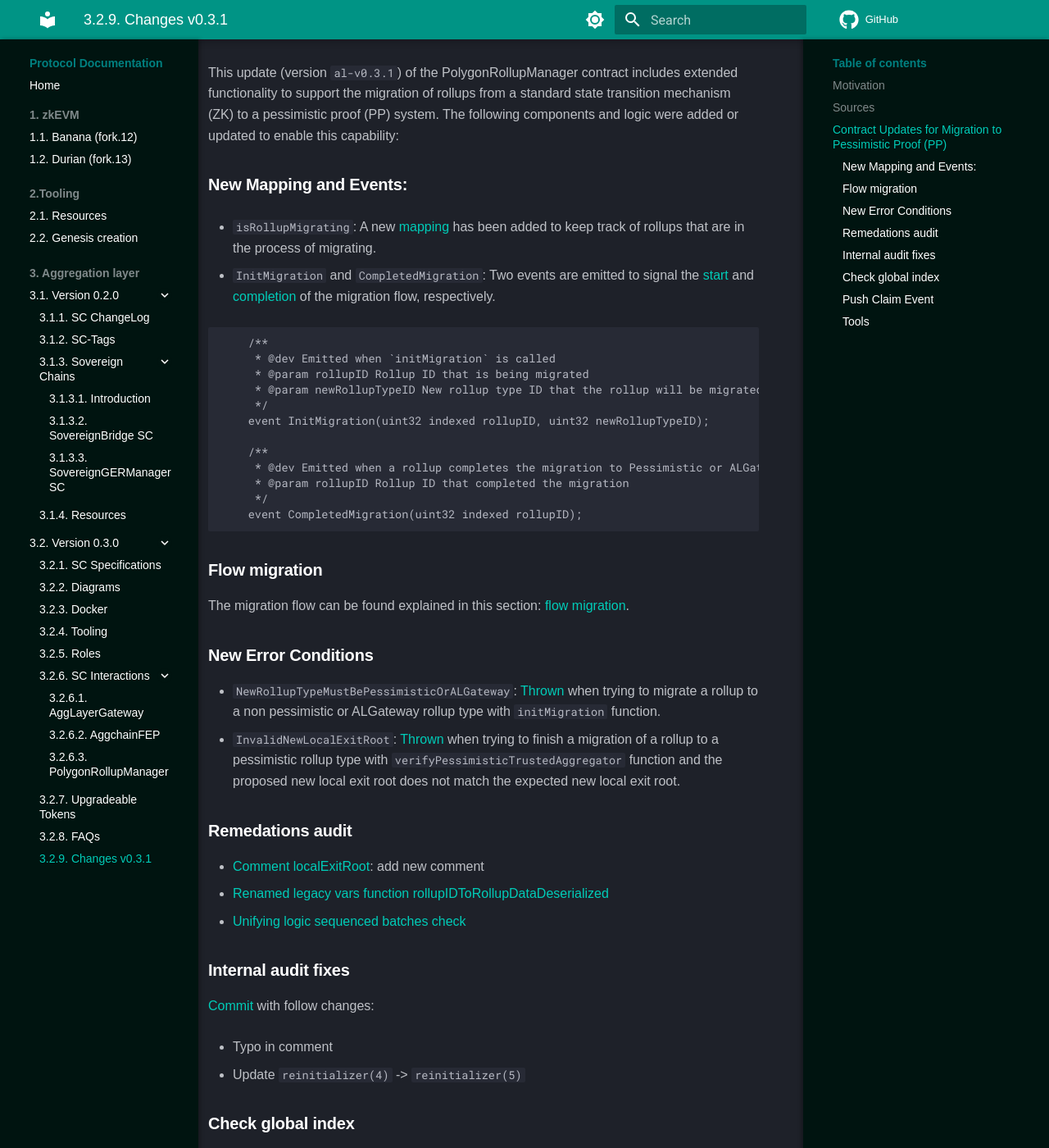
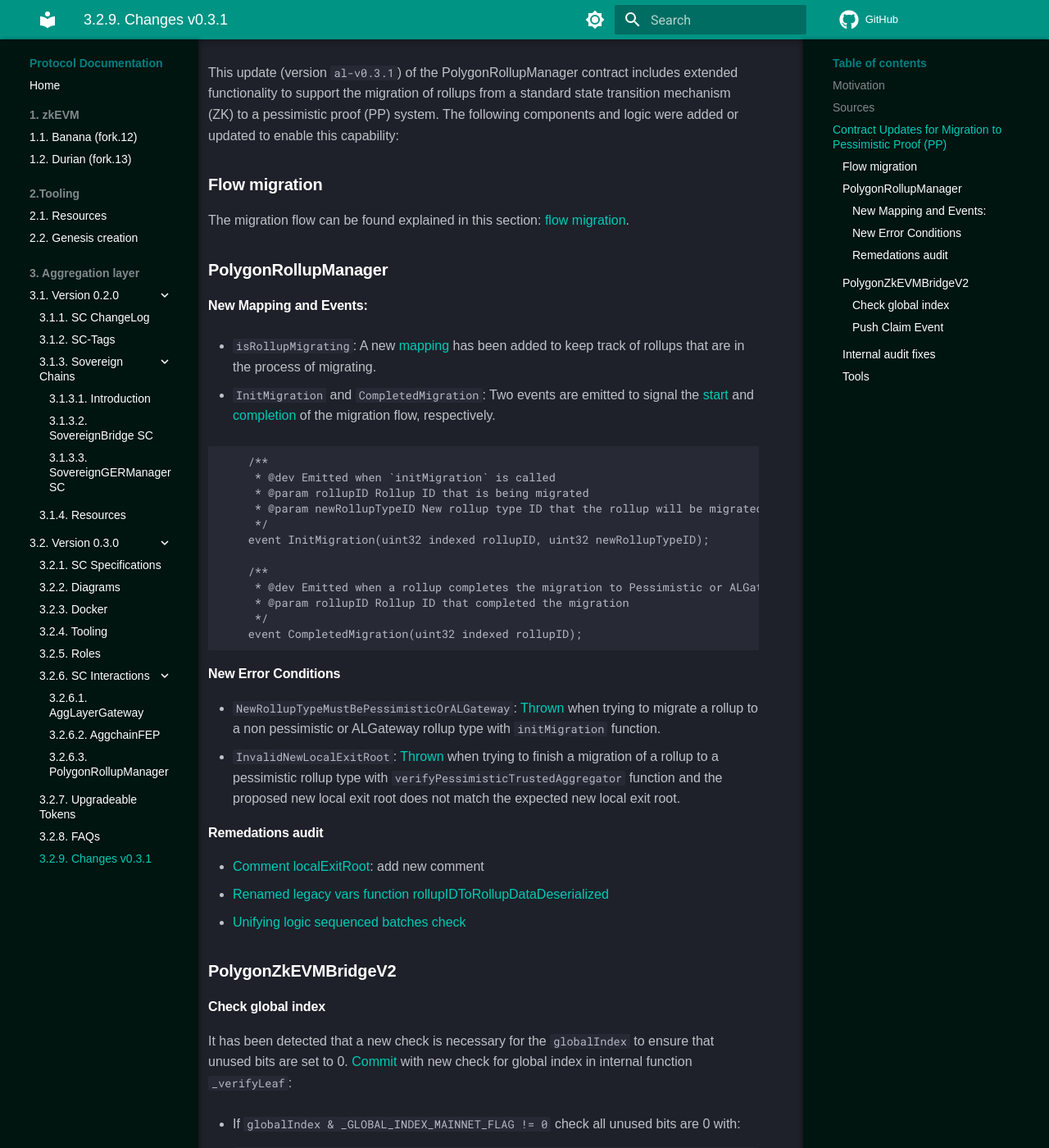
Before and after one commit to agglayer/protocol-team-docs, an MkDocs documentation site: the page built from docs/aggregation-layer/v0.3.0/Changes-v0.3.1.md, in a window 1280 px wide and 1400 px high, scrolled down 862 px. Shown: the whole window at 82% size. Built offline with MkDocs 1.6.1 and Material for MkDocs 9.7.7, drawn with Linux system fonts in a browser that asks for light colours; comment, search, counter and statistics services are not loaded; some of the changed text lies outside the part shown.

Commit message:
add contracts changes v0.3.1

````diff
--- a/docs/aggregation-layer/v0.3.0/Changes-v0.3.1.md
+++ b/docs/aggregation-layer/v0.3.0/Changes-v0.3.1.md
@@ -19,7 +19,13 @@ This update introduces a new version (`al-v0.3.1`) of the `PolygonRollupManager`
 
 This update (version `al-v0.3.1`) of the PolygonRollupManager contract includes extended functionality to support the migration of rollups from a standard state transition mechanism (ZK) to a pessimistic proof (PP) system. The following components and logic were added or updated to enable this capability:
 
-### New Mapping and Events:
+### Flow migration
+
+The migration flow can be found explained in this section: [flow migration](./Diagrams.md#migration-to-pp-or-algateway).
+
+### PolygonRollupManager
+
+#### New Mapping and Events:
 
 - `isRollupMigrating`: A new [mapping](https://github.com/agglayer/agglayer-contracts/blob/feature/zkEVMToPP/contracts/v2/PolygonRollupManager.sol#L322) has been added to keep track of rollups that are in the process of migrating.
 
@@ -40,27 +46,18 @@ This update (version `al-v0.3.1`) of the PolygonRollupManager contract includes
     event CompletedMigration(uint32 indexed rollupID);
 ```
 
-### Flow migration
-
-The migration flow can be found explained in this section: [flow migration](./Diagrams.md#migration-to-pp-or-algateway).
-
-### New Error Conditions
+#### New Error Conditions
 
 - `NewRollupTypeMustBePessimisticOrALGateway`: [Thrown](https://github.com/agglayer/agglayer-contracts/blob/feature/zkEVMToPP/contracts/v2/PolygonRollupManager.sol#L974) when trying to migrate a rollup to a non pessimistic or ALGateway rollup type with `initMigration` function.
 - `InvalidNewLocalExitRoot`: [Thrown](https://github.com/agglayer/agglayer-contracts/blob/feature/zkEVMToPP/contracts/v2/PolygonRollupManager.sol#L1324) when trying to finish a migration of a rollup to a pessimistic rollup type with `verifyPessimisticTrustedAggregator` function and the proposed new local exit root does not match the expected new local exit root.
 
-### Remedations audit
+#### Remedations audit
 - [Comment localExitRoot](https://github.com/agglayer/agglayer-contracts/commit/b0e950539c14d565868d9de2c3f40df0b65a443a): add new comment
 - [Renamed legacy vars function rollupIDToRollupDataDeserialized](https://github.com/agglayer/agglayer-contracts/commit/1e0428374e4c7f62e11e008ffc63ea8ae8315a3b)
 - [Unifying logic sequenced batches check](https://github.com/agglayer/agglayer-contracts/commit/9d8f9adc1a6d0228b44a78f1ca79a2f83ac7a5ec)
 
-### Internal audit fixes
-[Commit](https://github.com/agglayer/agglayer-contracts/commit/6db876c9a761d4b68a5fd142d73ceef5ee5b09e4) with follow changes:
-
-- Typo in comment
-- Update `reinitializer(4)` -> `reinitializer(5)`
-
-### Check global index
+### PolygonZkEVMBridgeV2
+#### Check global index
 It has been detected that a new check is necessary for the `globalIndex` to ensure that unused bits are set to 0.
 [Commit](https://github.com/agglayer/agglayer-contracts/commit/0f134b48d11fafbeddd386e698d1e878478c0f2f) with new check for global index in internal function `_verifyLeaf`:
 
@@ -86,7 +83,7 @@ require(
 error InvalidGlobalIndex();
 ```
 
-### Push Claim Event
+#### Push Claim Event
 [Commit](https://github.com/agglayer/agglayer-contracts/commit/81c511ef3914667eebc0f0f801829ce564645e07) with fix for reentrancy call:
 Now, the event will occur before the call. This way, there won’t be an ordering error if there is reentrancy.
 
````
Also changed, not shown: other parts of docs/aggregation-layer/v0.3.0/Changes-v0.3.1.md (+6 -0 lines).
